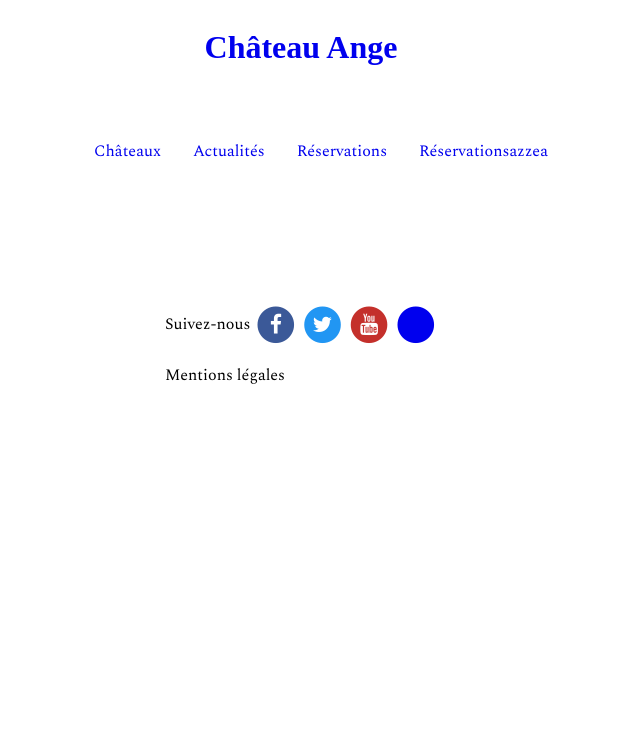
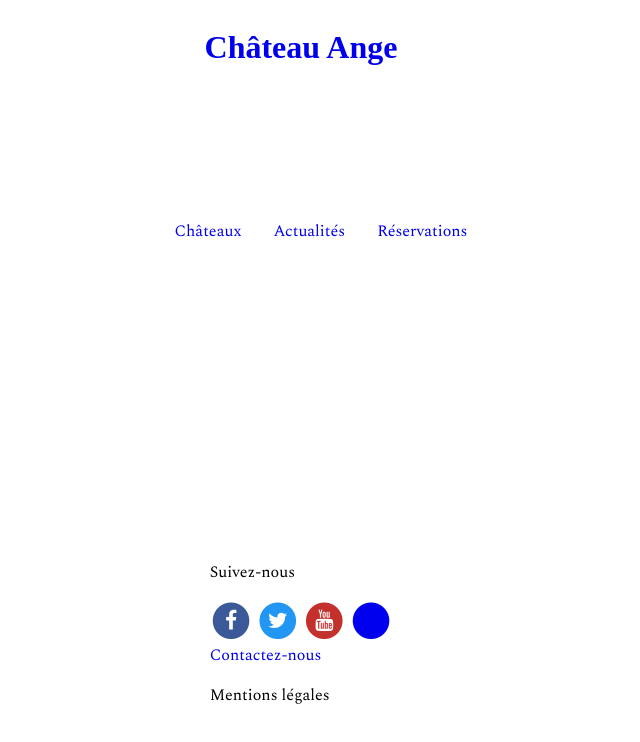
Before and after one commit to Mister-Adam/chateauAnge, a plain HTML site: page index.html in a window 1280 px wide. Shown: the whole page, without its empty margins (339-979 px from the left). Drawn offline with nearby package versions, Linux system fonts and the light colour scheme; some icons are missing.

Commit message:
Update index.html

```diff
--- a/index.html
+++ b/index.html
@@ -22,7 +22,6 @@
                 <li class="nav-items"><a href="#">Châteaux</a></li>
                 <li class="nav-items"><a href="#">Actualités</a></li>
                 <li class="nav-items"><a href="#">Réservations</a></li>
-                <li class="nav-items"><a href="#">Réservationsazzea</a></li>
             </ul>
 </nav>
 
@@ -31,7 +30,7 @@
 </div>
 
 <footer>
-            <Suivez-nous>Suivez-nous</Suivez-nous>
+            <p>Suivez-nous</p>
             <a target="_blank" href="https://www.facebook.com"><span class="fa-stack fa-lg">
                 <i class="fa fa-circle fa-stack-2x "
             style="color:#3b5998"></i>
@@ -57,7 +56,7 @@
                 </span></a>
 
             <div>
-                <a href="contact.html"></a>
+                <a href="contact.html">Contactez-nous</a>
                 <p>Mentions légales</p>
             </div>
 
```
